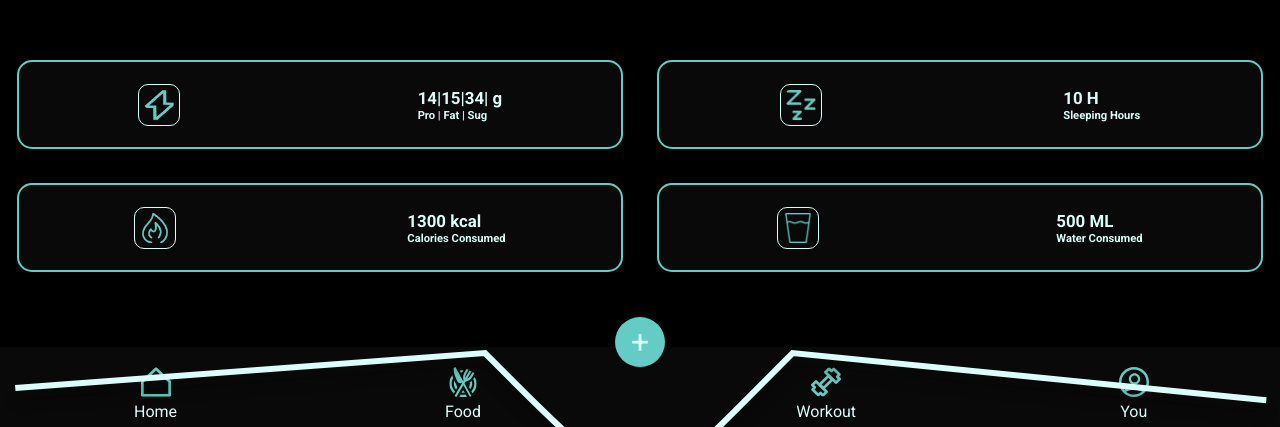
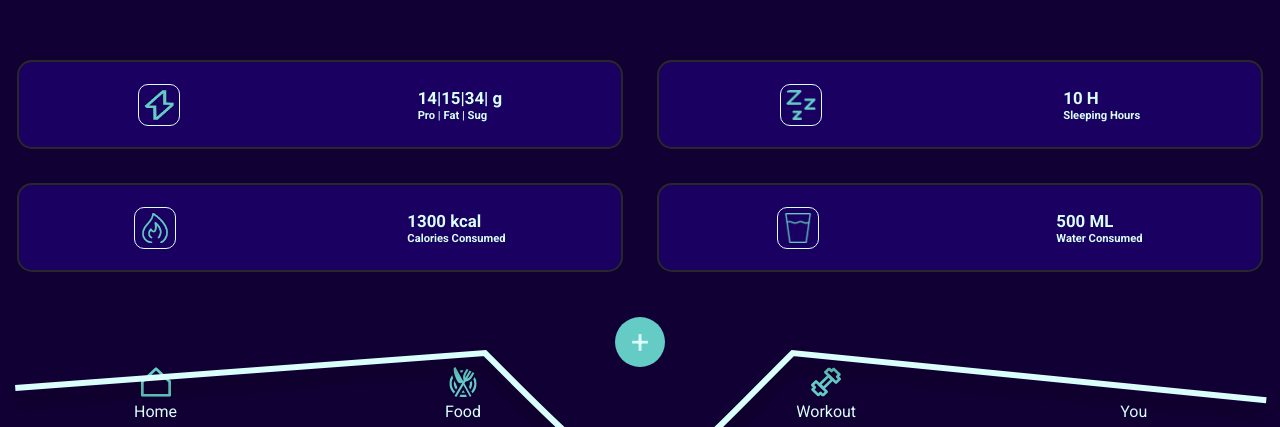
Before and after one commit to Sidak08/HealthTracker, a React (Vite) app: page / in a window 1280 px wide. Shown: the part 373-800 px from the top of the page. Built offline with nearby package versions, Linux system fonts and the light colour scheme.

Commit message:
tried editing svg with css but it is not working

```diff
--- a/src/files/homepage.css
+++ b/src/files/homepage.css
@@ -1,3 +1,7 @@
+:root {
+  --background-color: rgb(17, 0, 52);
+  --idk: (112, 208, 204);
+}
 * {
   padding: 0px;
   margin: 0px;
@@ -5,7 +9,7 @@
 #homePage {
   height: 100vh;
   width: 100%;
-  background-color: black;
+  background-color: var(--background-color);
 }
 #graph {
   height: 52vh;
@@ -31,9 +35,9 @@
   height: 85px;
   margin: 17px;
   width: 50%;
-  background-color: rgb(009, 009, 009);
+  background-color: #190061;
   border-radius: 15px;
-  border: 2px rgb(100, 204, 197) solid;
+  border: 2px #282828 solid;
   display: flex;
   flex-direction: row-reverse;
   justify-content: space-around;
--- a/src/files/homepage.jsx
+++ b/src/files/homepage.jsx
@@ -2,6 +2,7 @@ import React from 'react'
 import ReactDOM from 'react-dom/client'
 import Navbar from "./navbar"
 import "./homepage.css"
+import "./navbar.css"
 import waterIcon from "../assets/stats/glass-2.png"
 import thunder from "../assets/stats/vector 4.png"
 import sleepIcon from "../assets/stats/zzz-sleep-symbol.png"
--- a/src/files/navbar.css
+++ b/src/files/navbar.css
@@ -12,7 +12,7 @@
   bottom: 0;
   display: flex;
   justify-content: space-between;
-  background-color: rgb(9, 9, 9);
+  background-color: (9, 53, 85);
 }
 #navBarSvg {
   position: absolute;
@@ -62,3 +62,9 @@
 #sidesLeft {
   padding-right: 50px;
 }
+.foodSVGColour {
+  fill: black !important;
+}
+#youSVGColorIcon {
+  fill: #164b60 !important;
+}
```
Also changed, not shown: src/assets/navbar/food.svg, src/assets/navbar/you.svg.
